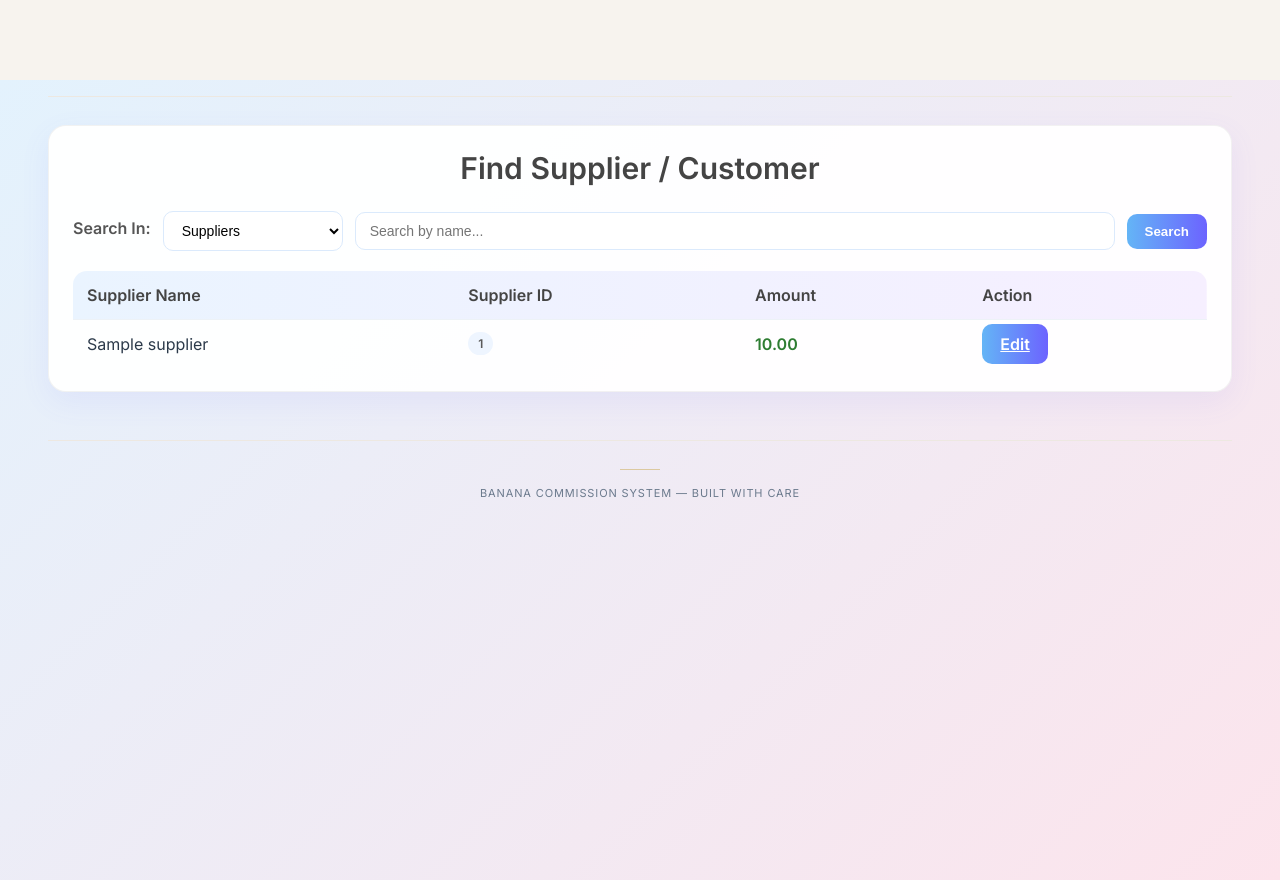
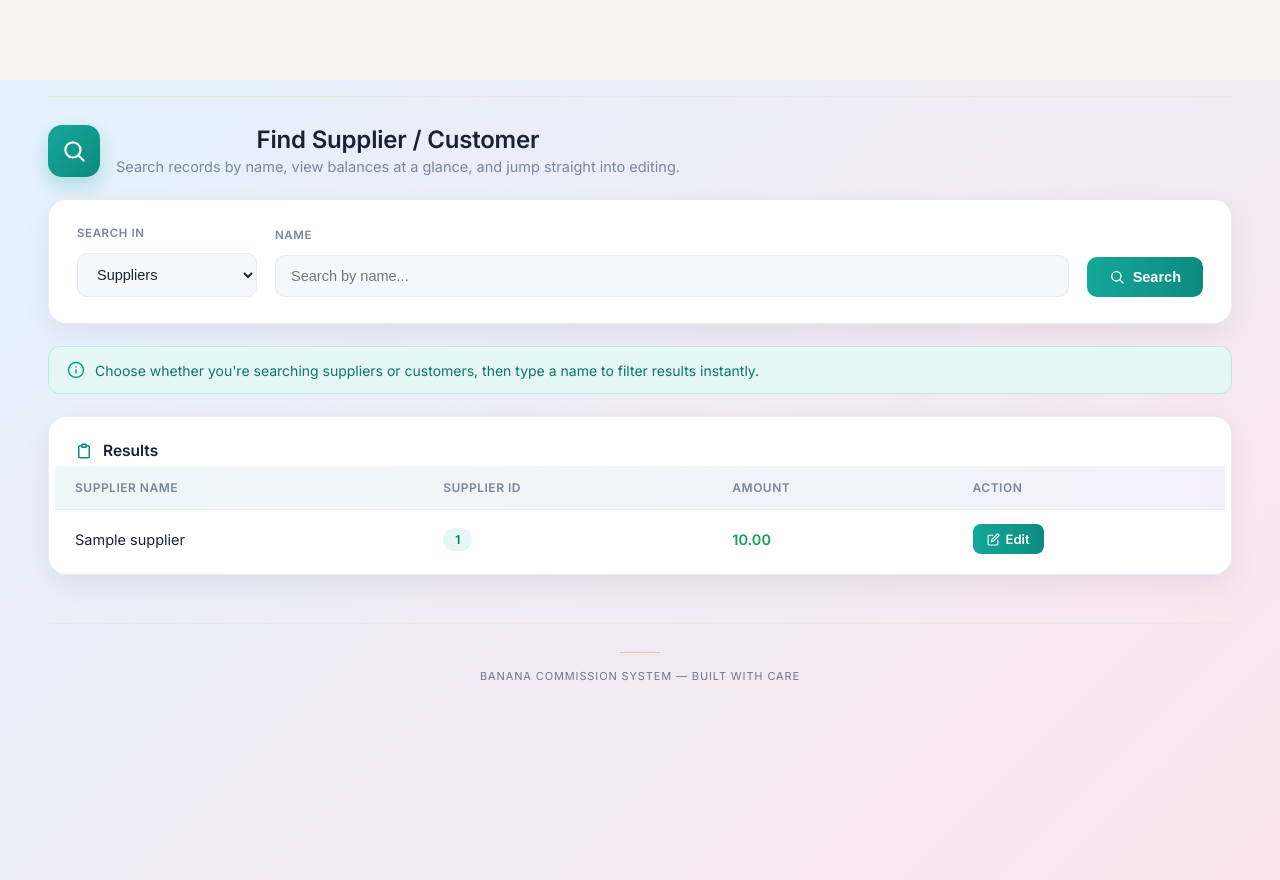
Before and after one commit to Anish-RS/commision-project-, a Flask app: page /find in a window 1280 px wide. Run offline with Flask 3, Linux system fonts and the light colour scheme; a database or web service that is not in the repository returns one stand-in record (values such as "Sample title"); some libraries are stand-ins or nearby versions.

Commit message:
Update find.html

```diff
--- a/templates/find.html
+++ b/templates/find.html
@@ -3,259 +3,424 @@
 {% block content %}
 
 <style>
-.find-card{
-    background: rgba(255,255,255,0.95);
-    border-radius: 18px;
-    padding: 24px;
-    box-shadow: 0 10px 30px rgba(108,99,255,0.08);
-    border: 1px solid rgba(0,0,0,0.05);
+:root{
+    --navy:#10192b;
+    --teal:#14a89a;
+    --teal-dark:#0d8a7f;
+    --teal-light:#e5f7f5;
+    --ink:#1a2233;
+    --muted:#7a8699;
+    --line:#e7ecf3;
+    --bg:#f5f8fb;
 }
 
-.page-title{
-    margin-top:0;
-    color:#444;
-    font-weight:700;
+.find-wrap{
+    display:flex;
+    flex-direction:column;
+    gap:22px;
+}
+
+/* ---------- Header ---------- */
+.page-header{
+    display:flex;
+    align-items:flex-start;
+    gap:16px;
+}
+
+.page-icon{
+    flex-shrink:0;
+    width:52px;
+    height:52px;
+    border-radius:14px;
+    background:linear-gradient(135deg,var(--teal),var(--teal-dark));
+    display:flex;
+    align-items:center;
+    justify-content:center;
+    box-shadow:0 8px 18px rgba(20,168,154,0.28);
+}
+
+.page-icon svg{
+    width:26px;
+    height:26px;
+    stroke:#fff;
+}
+
+.page-heading h2.page-title{
+    margin:0;
+    font-size:24px;
+    font-weight:800;
+    color:var(--ink);
+    letter-spacing:-0.2px;
+}
+
+.page-heading p.page-subtitle{
+    margin:4px 0 0;
+    color:var(--muted);
+    font-size:14.5px;
+}
+
+/* ---------- Search card ---------- */
+.find-card{
+    background:#ffffff;
+    border-radius:18px;
+    padding:26px 28px;
+    box-shadow:0 10px 30px rgba(16,25,43,0.06);
+    border:1px solid var(--line);
 }
 
 .search-bar{
     display:flex;
     flex-wrap:wrap;
-    gap:12px;
-    align-items:center;
-    margin-bottom:20px;
+    gap:18px;
+    align-items:flex-end;
 }
 
-.search-bar label{
-    font-weight:600;
-    color:#555;
+.field-group{
+    display:flex;
+    flex-direction:column;
+    gap:7px;
+}
+
+.field-group label{
+    font-size:11.5px;
+    font-weight:700;
+    letter-spacing:0.6px;
+    text-transform:uppercase;
+    color:var(--muted);
+}
+
+.field-group.grow{
+    flex:1;
+    min-width:260px;
 }
 
 .search-bar select,
 .search-bar input{
-    padding:10px 14px;
-    border:1px solid #dbeafc;
+    padding:12px 15px;
+    border:1px solid var(--line);
     border-radius:10px;
-    font-size:14px;
+    font-size:14.5px;
     outline:none;
     min-width:180px;
-    background:#fff;
+    background:var(--bg);
+    color:var(--ink);
+    transition:0.15s;
 }
 
 .search-bar input{
-    flex:1;
-    min-width:250px;
+    width:100%;
 }
 
 .search-bar select:focus,
 .search-bar input:focus{
-    border-color:#90CAF9;
-    box-shadow:0 0 0 4px rgba(144,202,249,0.15);
+    border-color:var(--teal);
+    background:#fff;
+    box-shadow:0 0 0 4px rgba(20,168,154,0.14);
 }
 
 .search-btn{
-    padding:10px 18px;
+    display:inline-flex;
+    align-items:center;
+    gap:8px;
+    padding:12px 22px;
     border:none;
     border-radius:10px;
     cursor:pointer;
     font-weight:700;
-    color:white;
-    background:linear-gradient(90deg,#64B5F6,#6C63FF);
+    font-size:14.5px;
+    color:#fff;
+    background:linear-gradient(90deg,var(--teal),var(--teal-dark));
     transition:0.2s;
+    white-space:nowrap;
+}
+
+.search-btn svg{
+    width:16px;
+    height:16px;
+    stroke:#fff;
 }
 
 .search-btn:hover{
     transform:translateY(-2px);
-    box-shadow:0 8px 20px rgba(108,99,255,0.18);
+    box-shadow:0 10px 22px rgba(20,168,154,0.28);
+}
+
+/* ---------- Info banner ---------- */
+.info-banner{
+    display:flex;
+    align-items:center;
+    gap:10px;
+    background:var(--teal-light);
+    border:1px solid rgba(20,168,154,0.18);
+    color:#0d766c;
+    font-size:14px;
+    padding:14px 18px;
+    border-radius:12px;
+}
+
+.info-banner svg{
+    width:18px;
+    height:18px;
+    stroke:#0d9c8e;
+    flex-shrink:0;
+}
+
+/* ---------- Results card ---------- */
+.results-card{
+    background:#fff;
+    border-radius:18px;
+    padding:6px;
+    box-shadow:0 10px 30px rgba(16,25,43,0.06);
+    border:1px solid var(--line);
+    overflow:hidden;
+}
+
+.results-heading{
+    display:flex;
+    align-items:center;
+    gap:10px;
+    padding:18px 20px 6px;
+    font-weight:800;
+    color:var(--ink);
+    font-size:15.5px;
+}
+
+.results-heading svg{
+    width:18px;
+    height:18px;
+    stroke:var(--teal-dark);
 }
 
 .result-table{
     width:100%;
     border-collapse:collapse;
-    overflow:hidden;
-    border-radius:14px;
 }
 
 .result-table thead{
-    background:linear-gradient(90deg,#eaf4ff,#f6efff);
+    background:linear-gradient(90deg,#eef8f7,#f3f0fb);
 }
 
 .result-table th{
-    padding:14px;
+    padding:14px 20px;
     text-align:left;
-    color:#444;
+    color:var(--muted);
     font-weight:700;
+    font-size:12px;
+    letter-spacing:0.5px;
+    text-transform:uppercase;
 }
 
 .result-table td{
-    padding:12px 14px;
-    border-top:1px solid #edf2f7;
+    padding:14px 20px;
+    border-top:1px solid var(--line);
+    font-size:14.5px;
+    color:var(--ink);
+}
+
+.result-table tbody tr{
+    transition:0.15s;
 }
 
 .result-table tbody tr:hover{
-    background:#fafcff;
+    background:#fafcfe;
 }
 
 .balance-positive{
-    color:#2e7d32;
+    color:#1f9d55;
     font-weight:700;
 }
 
 .balance-negative{
-    color:#d32f2f;
+    color:#d64545;
     font-weight:700;
 }
 
 .empty-state{
     text-align:center;
-    padding:40px;
-    color:#777;
-    background:#fafcff;
+    padding:56px 20px;
+    color:var(--muted);
+    background:var(--bg);
     border-radius:14px;
-    border:1px dashed #dbeafc;
+    margin:6px;
+}
+
+.empty-state svg{
+    width:38px;
+    height:38px;
+    stroke:#b7c2d0;
+    margin-bottom:10px;
+}
+
+.empty-state p{
+    margin:0;
+    font-size:14.5px;
 }
 
 .badge{
     display:inline-block;
-    padding:4px 10px;
+    padding:4px 12px;
     border-radius:999px;
     font-size:12px;
-    font-weight:600;
-    background:#eef5ff;
-    color:#5a5a5a;
+    font-weight:700;
+    background:var(--teal-light);
+    color:#0d766c;
 }
 
 .edit-btn{
-    display:inline-block;
-    padding:6px 12px;
+    display:inline-flex;
+    align-items:center;
+    gap:6px;
+    padding:7px 14px;
     font-size:13px;
-    font-weight:600;
+    font-weight:700;
     text-decoration:none;
-    color:white;
-    background:#64B5F6;
+    color:#fff;
+    background:linear-gradient(90deg,var(--teal),var(--teal-dark));
     border-radius:8px;
     transition:0.2s;
 }
 
+.edit-btn svg{
+    width:13px;
+    height:13px;
+    stroke:#fff;
+}
+
 .edit-btn:hover{
-    background:#42A5F5;
     transform:translateY(-1px);
+    box-shadow:0 6px 16px rgba(20,168,154,0.28);
+}
+
+@media (max-width:640px){
+    .search-bar{ flex-direction:column; align-items:stretch; }
+    .field-group.grow{ min-width:0; }
+    .search-btn{ justify-content:center; }
+    .result-table th:nth-child(2), .result-table td:nth-child(2){ display:none; }
 }
 </style>
 
+<div class="find-wrap">
+
+    <div class="page-header">
+        <div class="page-icon">
+            <svg viewBox="0 0 24 24" fill="none" stroke-width="2" stroke-linecap="round" stroke-linejoin="round">
+                <circle cx="11" cy="11" r="7"></circle>
+                <line x1="21" y1="21" x2="16.65" y2="16.65"></line>
+            </svg>
+        </div>
+        <div class="page-heading">
+            <h2 class="page-title">Find Supplier / Customer</h2>
+            <p class="page-subtitle">Search records by name, view balances at a glance, and jump straight into editing.</p>
+        </div>
+    </div>
+
     <div class="find-card">
-
-<h2 class="page-title"> Find Supplier / Customer</h2>
-
         <form method="GET" action="/find" class="search-bar">
 
-    <label>Search In:</label>
+            <div class="field-group">
+                <label>Search In</label>
+                <select name="mode" onchange="this.form.submit()">
+                    <option value="supplier" {% if mode=='supplier' %}selected{% endif %}>Suppliers</option>
+                    <option value="customer" {% if mode=='customer' %}selected{% endif %}>Customers</option>
+                </select>
+            </div>
 
-    <select name="mode" onchange="this.form.submit()">
-        <option value="supplier"
-            {% if mode=='supplier' %}selected{% endif %}>
-            Suppliers
-        </option>
-
-        <option value="customer"
-            {% if mode=='customer' %}selected{% endif %}>
-            Customers
-        </option>
-    </select>
-
-    <input
-        type="text"
-        name="q"
-        placeholder="Search by name..."
-        value="{{ q }}"
-    >
+            <div class="field-group grow">
+                <label>Name</label>
+                <input type="text" name="q" placeholder="Search by name..." value="{{ q }}">
+            </div>
 
             <button type="submit" class="search-btn">
+                <svg viewBox="0 0 24 24" fill="none" stroke-width="2" stroke-linecap="round" stroke-linejoin="round">
+                    <circle cx="11" cy="11" r="7"></circle>
+                    <line x1="21" y1="21" x2="16.65" y2="16.65"></line>
+                </svg>
                 Search
             </button>
 
         </form>
+    </div>
+
+    <div class="info-banner">
+        <svg viewBox="0 0 24 24" fill="none" stroke-width="2" stroke-linecap="round" stroke-linejoin="round">
+            <circle cx="12" cy="12" r="10"></circle>
+            <line x1="12" y1="16" x2="12" y2="12"></line>
+            <line x1="12" y1="8" x2="12.01" y2="8"></line>
+        </svg>
+        Choose whether you're searching suppliers or customers, then type a name to filter results instantly.
+    </div>
+
+    <div class="results-card">
+
+        <div class="results-heading">
+            <svg viewBox="0 0 24 24" fill="none" stroke-width="2" stroke-linecap="round" stroke-linejoin="round">
+                <path d="M9 5H7a2 2 0 0 0-2 2v12a2 2 0 0 0 2 2h10a2 2 0 0 0 2-2V7a2 2 0 0 0-2-2h-2"></path>
+                <rect x="9" y="3" width="6" height="4" rx="1"></rect>
+            </svg>
+            Results
+        </div>
 
         {% if results %}
 
         <table class="result-table">
-
             <thead>
                 <tr>
-            <th>
-                {% if mode == 'supplier' %}
-                    Supplier Name
-                {% else %}
-                    Customer Name
-                {% endif %}
-            </th>
-
-            <th>
-                {% if mode == 'supplier' %}
-                    Supplier ID
-                {% else %}
-                    Customer ID
-                {% endif %}
-            </th>
-
+                    <th>{% if mode == 'supplier' %}Supplier Name{% else %}Customer Name{% endif %}</th>
+                    <th>{% if mode == 'supplier' %}Supplier ID{% else %}Customer ID{% endif %}</th>
                     <th>Amount</th>
                     <th>Action</th>
                 </tr>
             </thead>
             <tbody>
-
                 {% for r in results %}
                 <tr>
-            <td>
-                {{ r.name }}
-            </td>
-
-            <td>
-                <span class="badge">
-                    {{ r.id }}
-                </span>
-            </td>
-
+                    <td>{{ r.name }}</td>
+                    <td><span class="badge">{{ r.id }}</span></td>
                     <td>
                         {% if r.balance < 0 %}
-                    <span class="balance-negative">
-                          {{ "%.2f"|format(r.balance) }}
-                    </span>
+                            <span class="balance-negative">{{ "%.2f"|format(r.balance) }}</span>
                         {% else %}
-                    <span class="balance-positive">
-                          {{ "%.2f"|format(r.balance) }}
-                    </span>
+                            <span class="balance-positive">{{ "%.2f"|format(r.balance) }}</span>
                         {% endif %}
                     </td>
-
                     <td>
                         {% if mode == 'supplier' %}
-                    <a href="/supplier/edit/{{ r.id }}" class="search-btn">
+                            <a href="/supplier/edit/{{ r.id }}" class="edit-btn">
+                                <svg viewBox="0 0 24 24" fill="none" stroke-width="2" stroke-linecap="round" stroke-linejoin="round">
+                                    <path d="M11 4H4a2 2 0 0 0-2 2v14a2 2 0 0 0 2 2h14a2 2 0 0 0 2-2v-7"></path>
+                                    <path d="M18.5 2.5a2.121 2.121 0 0 1 3 3L12 15l-4 1 1-4 9.5-9.5z"></path>
+                                </svg>
                                 Edit
                             </a>
                         {% else %}
-                    <a href="/customer/edit/{{ r.id }}" class="search-btn">
+                            <a href="/customer/edit/{{ r.id }}" class="edit-btn">
+                                <svg viewBox="0 0 24 24" fill="none" stroke-width="2" stroke-linecap="round" stroke-linejoin="round">
+                                    <path d="M11 4H4a2 2 0 0 0-2 2v14a2 2 0 0 0 2 2h14a2 2 0 0 0 2-2v-7"></path>
+                                    <path d="M18.5 2.5a2.121 2.121 0 0 1 3 3L12 15l-4 1 1-4 9.5-9.5z"></path>
+                                </svg>
                                 Edit
                             </a>
                         {% endif %}
                     </td>
                 </tr>
                 {% endfor %}
-
             </tbody>
-
         </table>
 
         {% else %}
 
         <div class="empty-state">
-    {% if mode == 'supplier' %}
-        No suppliers found.
-    {% else %}
-        No customers found.
-    {% endif %}
+            <svg viewBox="0 0 24 24" fill="none" stroke-width="2" stroke-linecap="round" stroke-linejoin="round">
+                <circle cx="11" cy="11" r="7"></circle>
+                <line x1="21" y1="21" x2="16.65" y2="16.65"></line>
+            </svg>
+            <p>{% if mode == 'supplier' %}No suppliers found.{% else %}No customers found.{% endif %}</p>
         </div>
 
         {% endif %}
+
+    </div>
+
 </div>
 
 {% endblock %}
```
Lines whose indentation alone changed are shown as unchanged.
